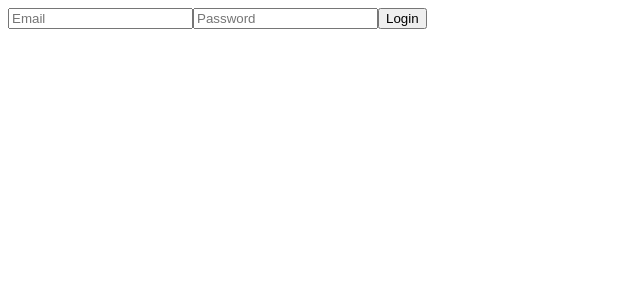
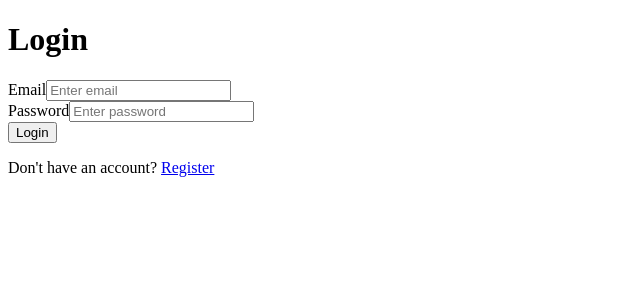
Before and after one commit to 1997Nikhil/AuthenticationRefresh, a React app in the folder frontend/: page /login in a window 1280 px wide. Shown: the top 300 px of the page, without its empty margins (0-640 px from the left). Built offline with nearby package versions, Linux system fonts and the light colour scheme; no server answers; the HTML template or start-up script is replaced by a standard one.

Commit message:
Frontend updating Login

```diff
--- a/frontend/src/pages/Login.jsx
+++ b/frontend/src/pages/Login.jsx
@@ -1,51 +1,112 @@
 import { useState } from "react";
+import { Link, useNavigate } from "react-router-dom";
+
 import api from "../api/axios";
 import { useAuth } from "../context/AuthContext";
 
 const Login = () => {
-  const { setUser, setAccessToken } = useAuth();
+  const navigate = useNavigate();
+
+  const {
+    setUser,
+    setAccessToken,
+  } = useAuth();
 
   const [email, setEmail] = useState("");
   const [password, setPassword] = useState("");
 
-  const handleLogin = async (e) => {
+  const [error, setError] = useState("");
+  const [loading, setLoading] = useState(false);
+
+  const handleSubmit = async (e) => {
     e.preventDefault();
 
+    setError("");
+    setLoading(true);
+
     try {
-      const response = await api.post("/auth/login", {
+      const response = await api.post(
+        "/auth/login",
+        {
           email,
           password,
-      });
+        }
+      );
 
-      setAccessToken(response.data.accessToken);
-      setUser(response.data.user);
+      const {
+        accessToken,
+        user,
+      } = response.data;
 
-      console.log("Login successful");
+      // Store access token
+      setAccessToken(accessToken);
+
+      // Store logged-in user
+      setUser(user);
+
+      // Go to dashboard
+      navigate("/dashboard");
     } catch (error) {
-      console.log(error.response?.data?.message);
+      setError(
+        error.response?.data?.message ||
+          "Login failed"
+      );
+    } finally {
+      setLoading(false);
     }
   };
 
   return (
-    <form onSubmit={handleLogin}>
+    <div>
+      <h1>Login</h1>
+
+      {error && (
+        <p style={{ color: "red" }}>
+          {error}
+        </p>
+      )}
+
+      <form onSubmit={handleSubmit}>
+        <div>
+          <label>Email</label>
+
           <input
             type="email"
-        placeholder="Email"
             value={email}
-        onChange={(e) => setEmail(e.target.value)}
+            onChange={(e) =>
+              setEmail(e.target.value)
+            }
+            placeholder="Enter email"
+            required
           />
+        </div>
+
+        <div>
+          <label>Password</label>
 
           <input
             type="password"
-        placeholder="Password"
             value={password}
-        onChange={(e) => setPassword(e.target.value)}
+            onChange={(e) =>
+              setPassword(e.target.value)
+            }
+            placeholder="Enter password"
+            required
           />
+        </div>
 
-      <button type="submit">
-        Login
+        <button type="submit" disabled={loading}>
+          {loading ? "Logging in..." : "Login"}
         </button>
       </form>
+
+      <p>
+        Don't have an account?{" "}
+        <Link to="/register">
+          Register
+        </Link>
+      </p>
+    </div>
   );
 };
 
```
Lines whose indentation alone changed are shown as unchanged.
